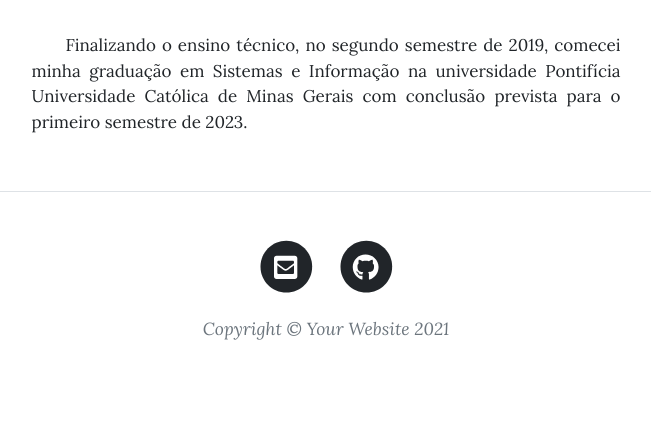
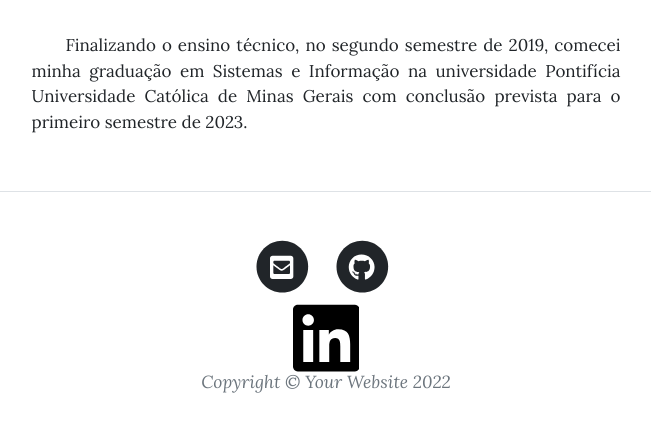
Before and after one commit to victorluanteles/Old-Blog-Victor, a Django app: page /about/ in a window 1280 px wide. Shown: the part 1051-1495 px from the top of the page, without its empty margins (314-965 px from the left). Before the commit the page ends 1391 px from the top, so only its background shows below. Run offline with Django 3.2, Linux system fonts and the light colour scheme; some libraries are stand-ins or nearby versions.

Commit message:
make it better3

```diff
--- a/templates/base.html
+++ b/templates/base.html
@@ -67,8 +67,15 @@
                                     </span>
                                 </a>
                             </li>
+                            <li>
+                               <span class="fa-stack fa-lg">
+                               <svg xmlns="http://www.w3.org/2000/svg" viewBox="0 0 448 512">
+                                   <!--! Font Awesome Pro 6.2.0 by @fontawesome - https://fontawesome.com License - https://fontawesome.com/license (Commercial License) Copyright 2022 Fonticons, Inc. --><path d="M416 32H31.9C14.3 32 0 46.5 0 64.3v383.4C0 465.5 14.3 480 31.9 480H416c17.6 0 32-14.5 32-32.3V64.3c0-17.8-14.4-32.3-32-32.3zM135.4 416H69V202.2h66.5V416zm-33.2-243c-21.3 0-38.5-17.3-38.5-38.5S80.9 96 102.2 96c21.2 0 38.5 17.3 38.5 38.5 0 21.3-17.2 38.5-38.5 38.5zm282.1 243h-66.4V312c0-24.8-.5-56.7-34.5-56.7-34.6 0-39.9 27-39.9 54.9V416h-66.4V202.2h63.7v29.2h.9c8.9-16.8 30.6-34.5 62.9-34.5 67.2 0 79.7 44.3 79.7 101.9V416z"/></svg>
+
+                                </span>
+                            </li>
                         </ul>
-                        <div class="small text-center text-muted fst-italic">Copyright &copy; Your Website 2021</div>
+                        <div class="small text-center text-muted fst-italic">Copyright &copy; Your Website 2022</div>
                     </div>
                 </div>
             </div>
```
